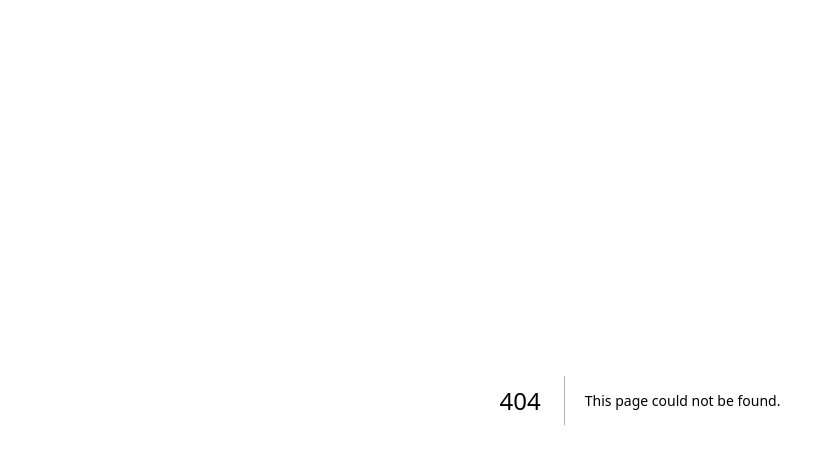
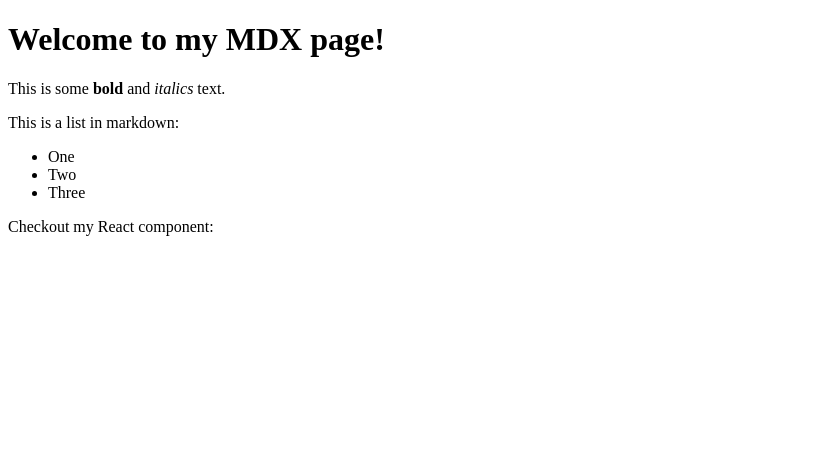
Before and after one commit to pyopyai/mdx-blog, a Next.js app: page /test in a window 1280 px wide. Before the commit this address had no page. Shown: the top 464 px of the page, without its empty margins (0-835 px from the left). Built offline with nearby package versions, Linux system fonts and the light colour scheme.

Commit message:
最初のmdxページを追加

```diff
--- /dev/null
+++ b/pages/test.mdx
@@ -0,0 +1,12 @@
+
+# Welcome to my MDX page!
+
+This is some **bold** and _italics_ text.
+
+This is a list in markdown:
+
+- One
+- Two
+- Three
+
+Checkout my React component:
```
Also changed, not shown: mdx-componets.tsx (added, +7 -0 lines).
